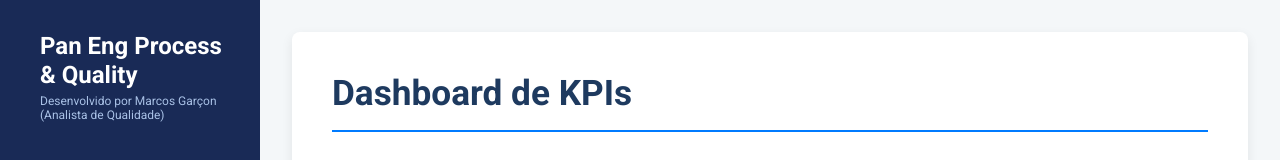
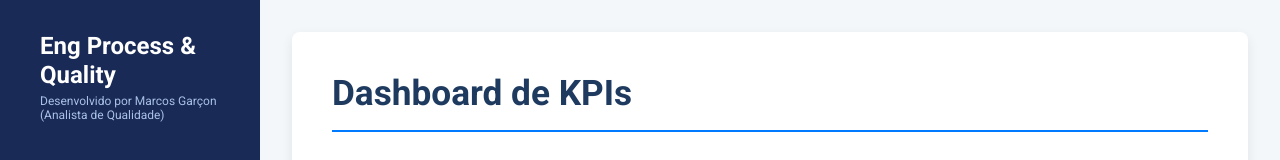
Before and after one commit to marcosgarcon/Sistema_Qualidade, a plain HTML site: page kpi.html in a window 1280 px wide. Shown: the top 160 px of the page. Drawn offline with nearby package versions, Linux system fonts and the light colour scheme; some icons are missing.

Commit message:
Update kpi.html

```diff
--- a/kpi.html
+++ b/kpi.html
@@ -3,7 +3,7 @@
 <head>
     <meta charset="UTF-8">
     <meta name="viewport" content="width=device-width, initial-scale=1.0">
-    <title>Dashboard KPIs - Pan Eng Process & Quality</title>
+    <title>Dashboard KPIs -  Eng Process & Quality</title>
     <link rel="stylesheet" href="style.css">
     <script src="https://unpkg.com/@phosphor-icons/web"></script>
     <script src="https://cdn.jsdelivr.net/npm/chart.js"></script>
@@ -14,7 +14,7 @@
             <div class="sidebar-header">
                 <i class="ph-bold ph-rocket-launch"></i>
                 <div class="header-text-container">
-                    <span>Pan Eng Process & Quality</span>
+                    <span> Eng Process & Quality</span>
                     <small class="developer-credit">Desenvolvido por Marcos Garçon (Analista de Qualidade)</small>
                 </div>
             </div>
@@ -103,4 +103,5 @@
     </div>
     <script src="app.js"></script>
 </body>
+
 </html>
```
